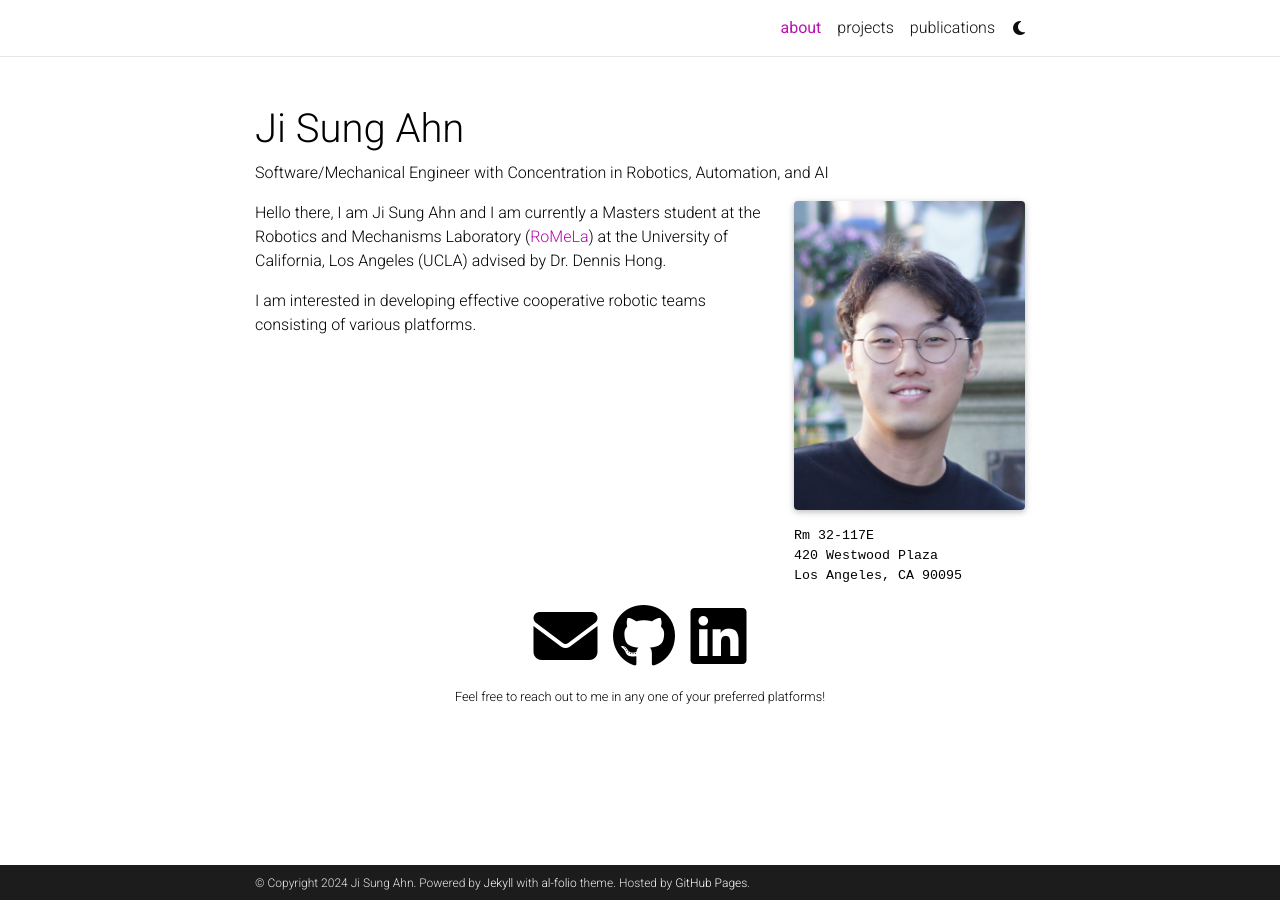
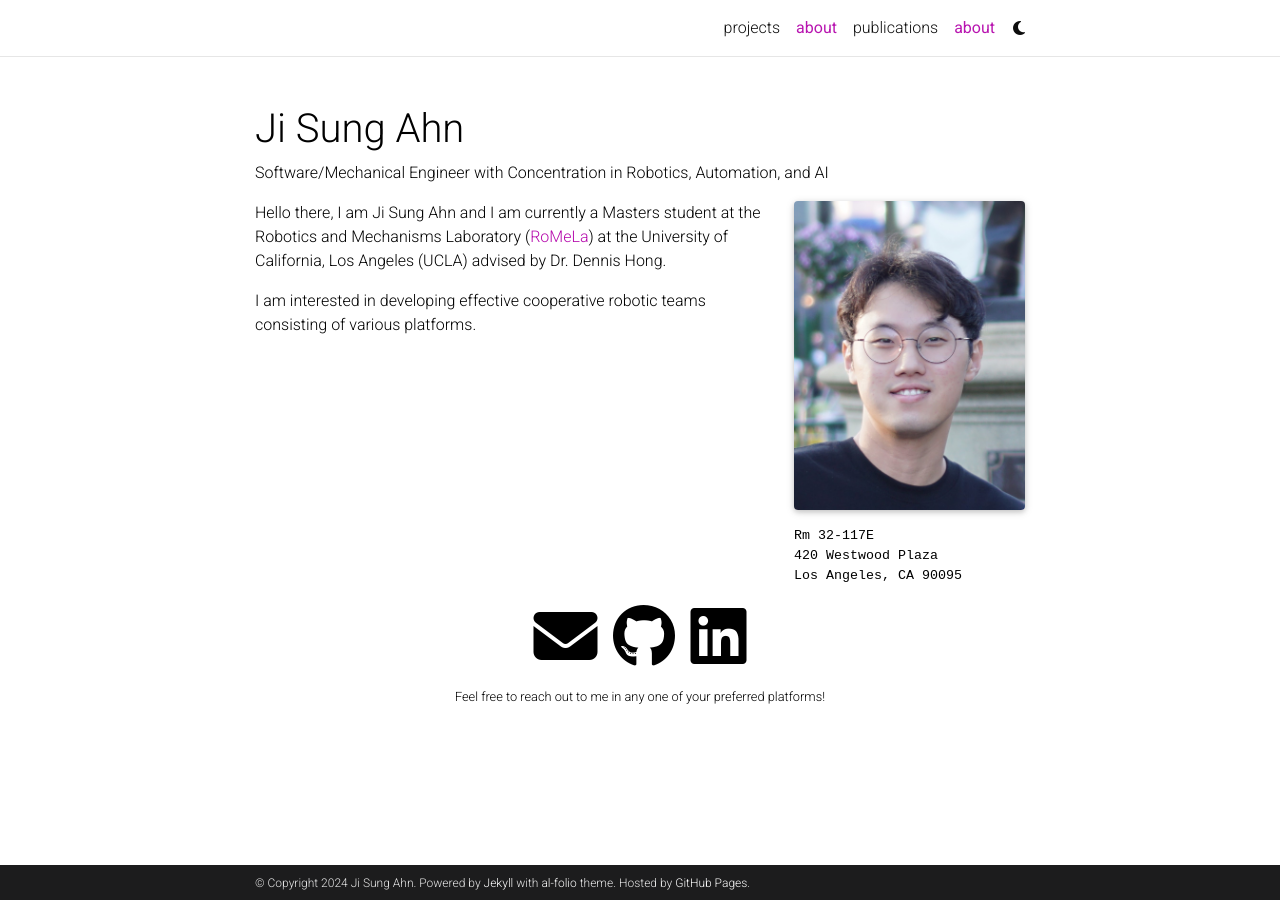
Before and after one commit to jisungahn10/jisungahn10.github.io, a Jekyll site: the page built from _pages/about.md, in a window 1280 px wide. Built offline with Jekyll 4.4.1, drawn with Linux system fonts in a browser that asks for light colours; full-size pictures stand in for the smaller copies a plugin makes; comment, search, counter and statistics services are not loaded; a style sheet for code colours, icons or effects is not loaded.

Commit message:
tried reordering nav buttons

```diff
--- a/_includes/header.html
+++ b/_includes/header.html
@@ -43,14 +43,6 @@
                 {% endif %}
               {% endfor %}
 
-              <!-- About -->
-              <li class="nav-item {% if page.permalink == '/' %}active{% endif %}">
-                <a class="nav-link" href="{{ '/' | relative_url }}">{{ about_title }}
-                  {%- if page.permalink == '/' -%}
-                  <span class="sr-only">(current)</span>
-                  {%- endif -%}
-                </a>
-              </li>
               {% if site.blog_nav_title %}
               <!-- Blog -->
               <li class="nav-item {% if page.url contains 'blog' %}active{% endif %}">
@@ -91,6 +83,16 @@
                   {%- endif -%}
                 </a>
               </li>
+
+              <!-- About -->
+              <li class="nav-item {% if page.permalink == '/' %}active{% endif %}">
+                <a class="nav-link" href="{{ '/' | relative_url }}">{{ about_title }}
+                  {%- if page.permalink == '/' -%}
+                  <span class="sr-only">(current)</span>
+                  {%- endif -%}
+                </a>
+              </li>
+
               {%- endif -%}
               {%- endif -%}
               {% endfor -%}
```
